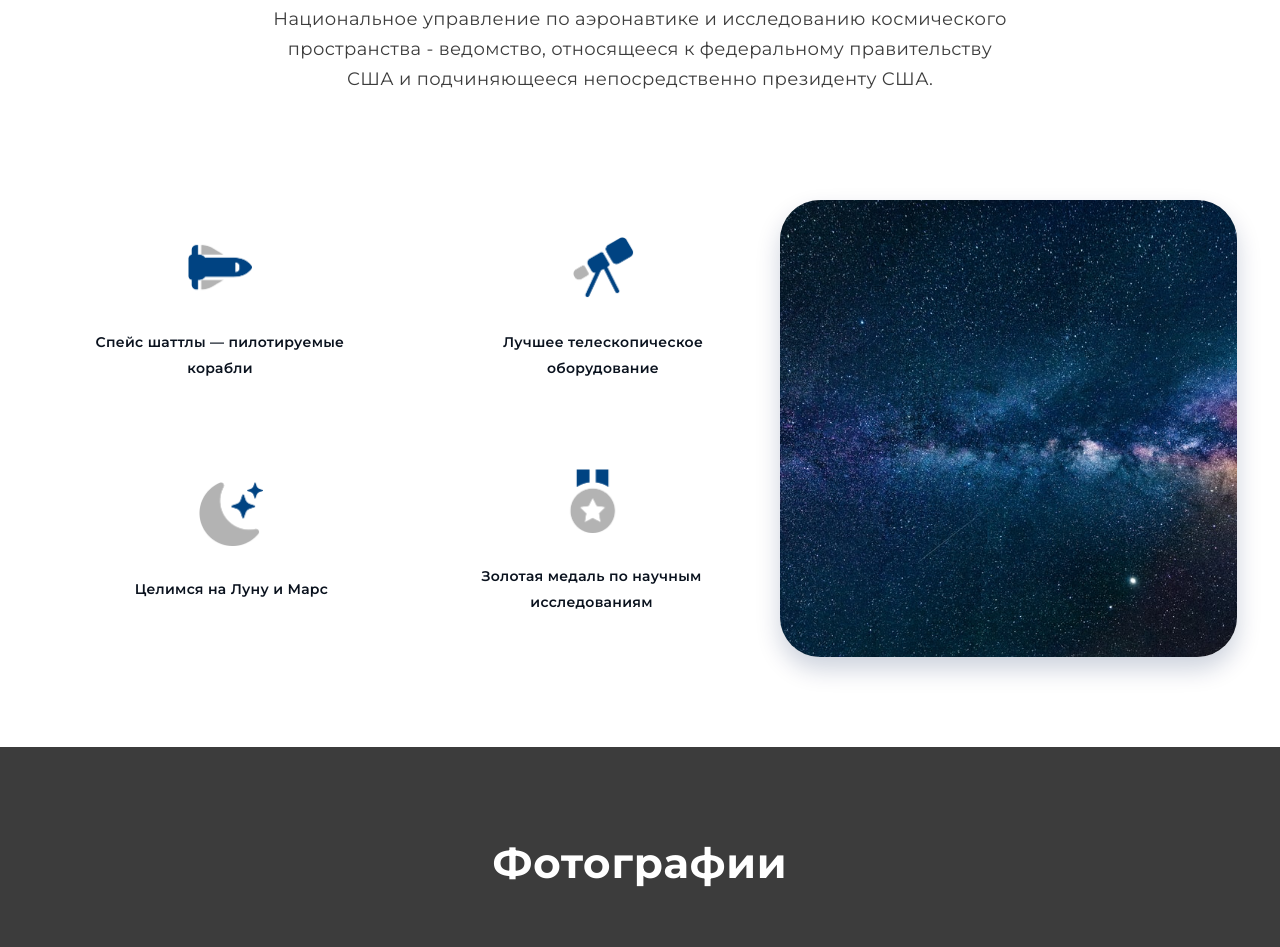
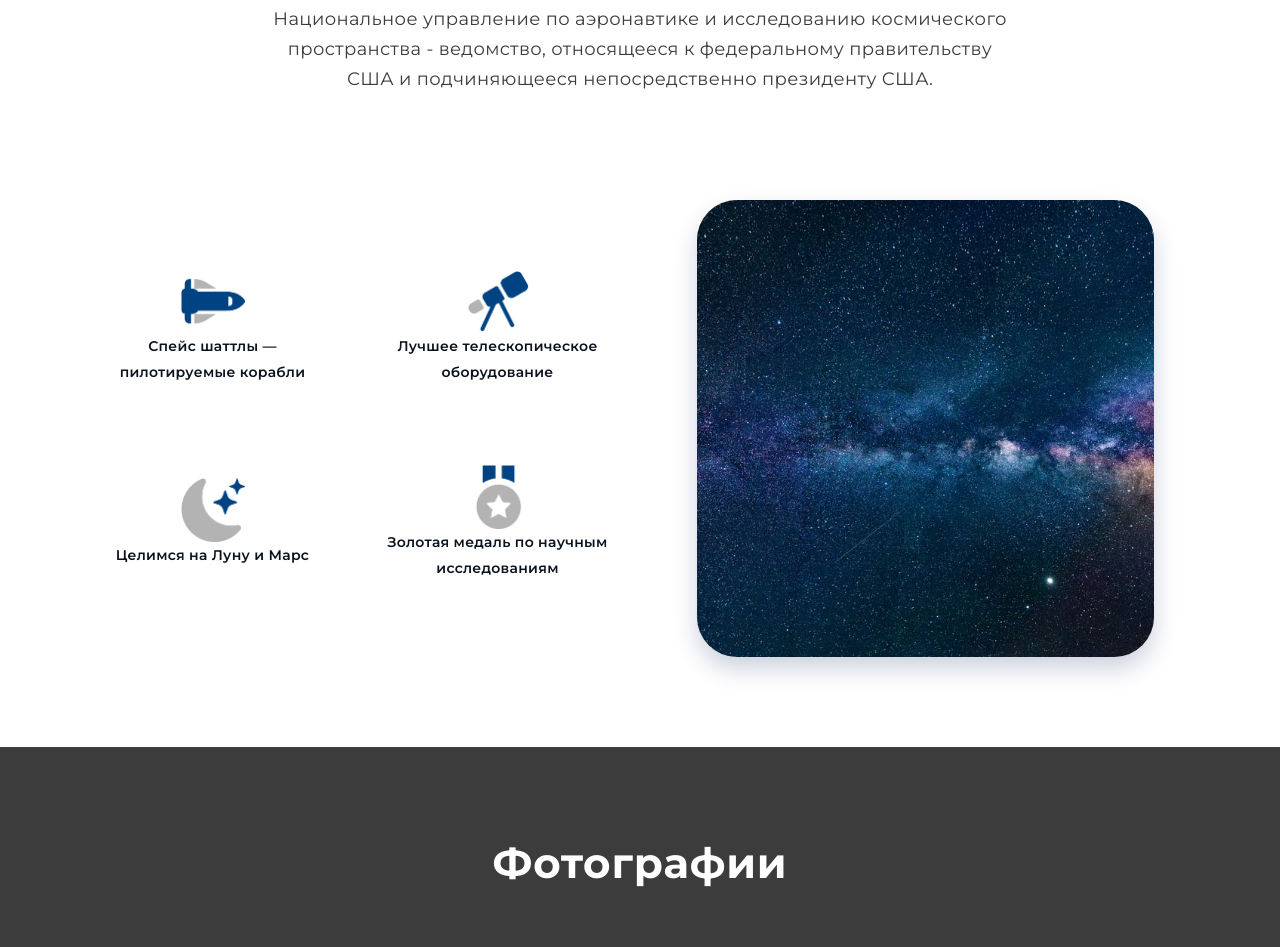
Before and after one commit to butterfly525/spaceagency, a Django app: page / in a window 1280 px wide. Shown: the part 282-1229 px from the top of the page. Run offline with Django 4.2, Linux system fonts and the light colour scheme; data that the repository does not hold is empty; parts of the project's set-up code (start-up, migrations or seed data) failed here and were passed over; some libraries are stand-ins or nearby versions.

Commit message:
Применена сетка bootstrap к блоку с advantages

```diff
--- a/spaceAgency_proj/spaceAgency_app/static/spaceAgency_app/css/media.css
+++ b/spaceAgency_proj/spaceAgency_app/static/spaceAgency_app/css/media.css
@@ -75,14 +75,11 @@
 
     }
 
-    .advantage {
-        padding: 20px 2px;
-    }
 
-    .photo {
+    .advantage-main-img {
+        min-width: 340px;
         width: 340px;
         height: 340px;
-        min-width: 340px;
     }
 
     .slider-title h2 {
--- a/spaceAgency_proj/spaceAgency_app/static/spaceAgency_app/css/style.css
+++ b/spaceAgency_proj/spaceAgency_app/static/spaceAgency_app/css/style.css
@@ -98,48 +98,14 @@
     color: #3C3C3C;
 }
 
-.advantages-block {
-    width: 95%;
-    /* padding: 0 20px; */
-    display: flex;
-    margin: auto;
-    align-items: center;
-    justify-content: center;
+
+.advantage-img {
+    width: 64px;
+    height: 64px;
+    object-fit: cover;
 }
 
-.advantages {
-    display: flex;
-    flex-direction: column;
-    align-items: center;
-    padding: 0px;
-    gap: 20px;
-}
-
-.advantage-row {
-    display: flex;
-    flex-direction: row;
-    align-items: flex-start;
-    padding: 0px;
-    gap: 30px;
-    margin: auto;
-}
-
-.advantage {
-    display: flex;
-    flex-direction: column;
-    align-items: center;
-    padding: 30px;
-    gap: 30px;
-    width: 50%;
-    margin: auto;
-}
-
-.advantage img {
-    width: 64px;
-    height: 64px;
-}
-
-.advantage h3 {
+.advantage-text {
     font-family: 'Montserrat', sans-serif;
     font-style: normal;
     font-weight: 600;
@@ -150,21 +116,16 @@
     color: #0A121E;
 }
 
-.photo {
-    min-width: 457px;
+.advantage-main-img {
     width: 457px;
     height: 457px;
     background: #C4C4C4;
     box-shadow: 0px 12px 24px rgba(0, 29, 86, 0.2);
     border-radius: 40px;
     overflow: hidden;
+    object-fit: cover;
 }
 
-.photo img {
-    width: 100%;
-    height: 100%;
-    object-fit: cover;
-}
 
 
 .slider-block {
@@ -211,7 +172,6 @@
     margin: 45px auto;
     display: flex;
     justify-content: center;
-    /* align-items: flex-end; */
 }
 
 .slider-for-wrapper-modal {
--- a/spaceAgency_proj/spaceAgency_app/templates/spaceAgency_app/index.html
+++ b/spaceAgency_proj/spaceAgency_app/templates/spaceAgency_app/index.html
@@ -62,35 +62,40 @@
                     относящееся к федеральному правительству США и подчиняющееся непосредственно президенту США.</p>
             </div>
 
-            <div class="advantages-block">
-                <div class="advantages">
-                    <div class="advantage-row">
-                        <div class="advantage">
-                            <img src="{% static 'spaceAgency_app/images/rocket.png' %}" alt="Спейс шаттлы">
-                            <h3>Спейс шаттлы — пилотируемые корабли</h3>
+            <div class="container">
+                <div class="row row-cols-1 row-cols-lg-2  align-items-center">
+                    <div class="col">
+                        <div class="row row-cols-2 gy-4">
+                            <div class="col p-sm-4 p-2 d-flex flex-column  align-items-center justify-content-center">
+                                <img class="advantage-img" src="{% static 'spaceAgency_app/images/rocket.png' %}"
+                                    alt="Спейс шаттлы">
+                                <h3 class="advantage-text">Спейс шаттлы — пилотируемые корабли</h3>
                             </div>
-                        <div class="advantage">
-                            <img src="{% static 'spaceAgency_app/images/telescope.png' %}"
+                            <div class="col p-sm-4 p-2 d-flex flex-column  align-items-center justify-content-center">
+                                <img class="advantage-img" src="{% static 'spaceAgency_app/images/telescope.png' %}"
                                     alt="Лучшее телескопическое оборудование">
-                            <h3>Лучшее телескопическое оборудование</h3>
+                                <h3 class="advantage-text">Лучшее телескопическое оборудование</h3>
                             </div>
+                            <div class="col p-sm-4 p-2 d-flex flex-column  align-items-center justify-content-center">
+                                <img class="advantage-img" src="{% static 'spaceAgency_app/images/moon.png' %}"
+                                    alt="Целимся на Луну и Марс">
+                                <h3 class="advantage-text">Целимся на Луну и Марс</h3>
                             </div>
-                    <div class="advantage-row">
-                        <div class="advantage">
-                            <img src="{% static 'spaceAgency_app/images/moon.png' %}" alt="Целимся на Луну и Марс">
-                            <h3>Целимся на Луну и Марс</h3>
-                        </div>
-                        <div class="advantage">
-                            <img src="{% static 'spaceAgency_app/images/medal.png' %}"
+                            <div class="col p-sm-4 p-2 d-flex flex-column  align-items-center justify-content-center">
+                                <img class="advantage-img" src="{% static 'spaceAgency_app/images/medal.png' %}"
                                     alt="Золотая медаль по научным исследованиям">
-                            <h3>Золотая медаль по научным исследованиям</h3>
+                                <h3 class="advantage-text">Золотая медаль по научным исследованиям</h3>
                             </div>
                         </div>
                     </div>
-                <div class="photo">
-                    <img src="{% static 'spaceAgency_app/images/space1.png' %}" alt="Фото">
+
+
+                        <div class="col d-flex justify-content-center">
+                            <img class="advantage-main-img" src="{% static 'spaceAgency_app/images/space1.png' %}"
+                                alt="Фото">
                         </div>
 
+                </div>
             </div>
         </div>
         <div class="slider-block p-0">
```
Also changed, not shown: 1 other file. Lines whose indentation alone changed are shown as unchanged.
